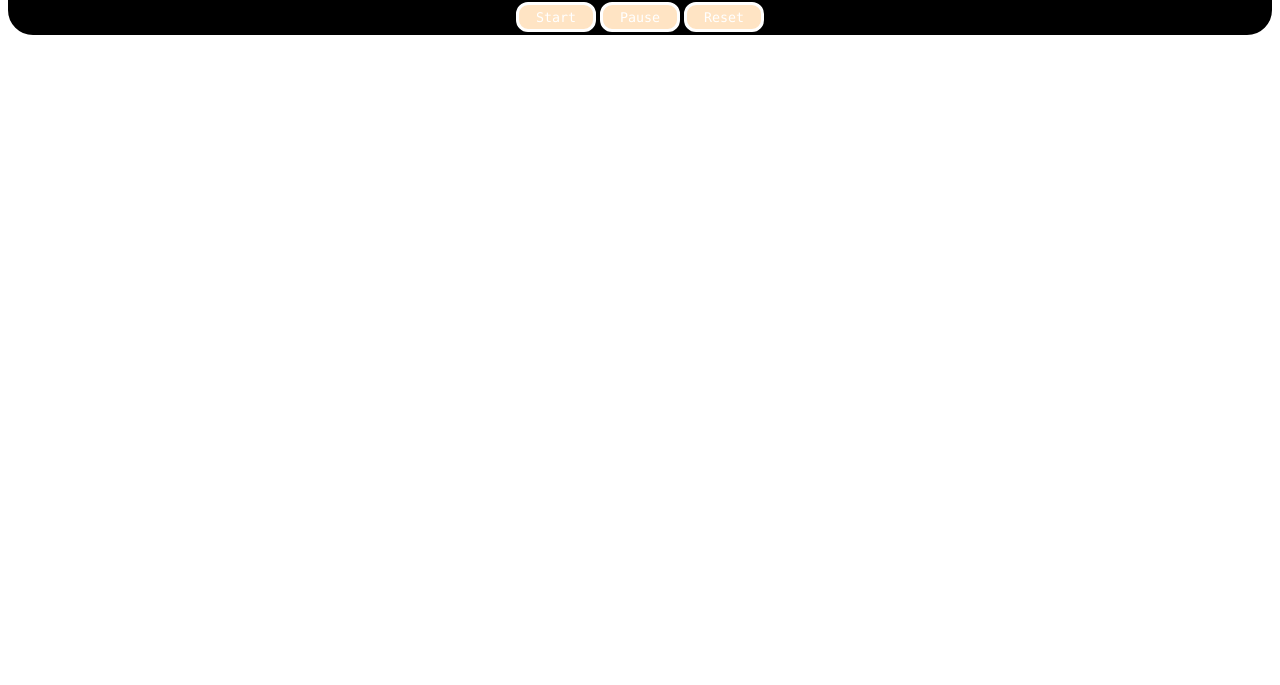
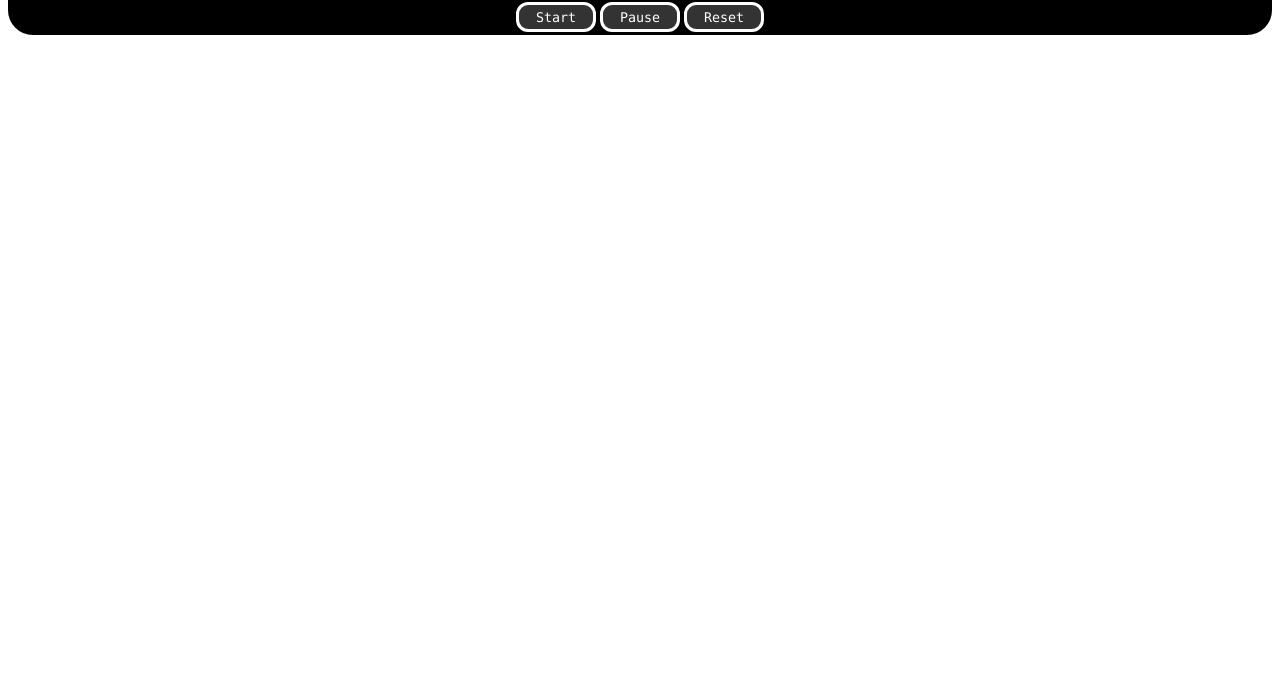
Before and after one commit to Bronze14/Stopwatch, a plain HTML site: page index.html in a window 1280 px wide. Shown: the part 115-800 px from the top of the page. Drawn offline with Linux system fonts and the light colour scheme.

Commit message:
Update style.css

```diff
--- a/style.css
+++ b/style.css
@@ -3,7 +3,7 @@
     height: 30px;
     border: 3px solid;
     border-radius: 12px;
-    background-color: bisque;
+    background-color: #333333;
     color: white;
     cursor: pointer;
     font-family: consolas, monospace;
```
